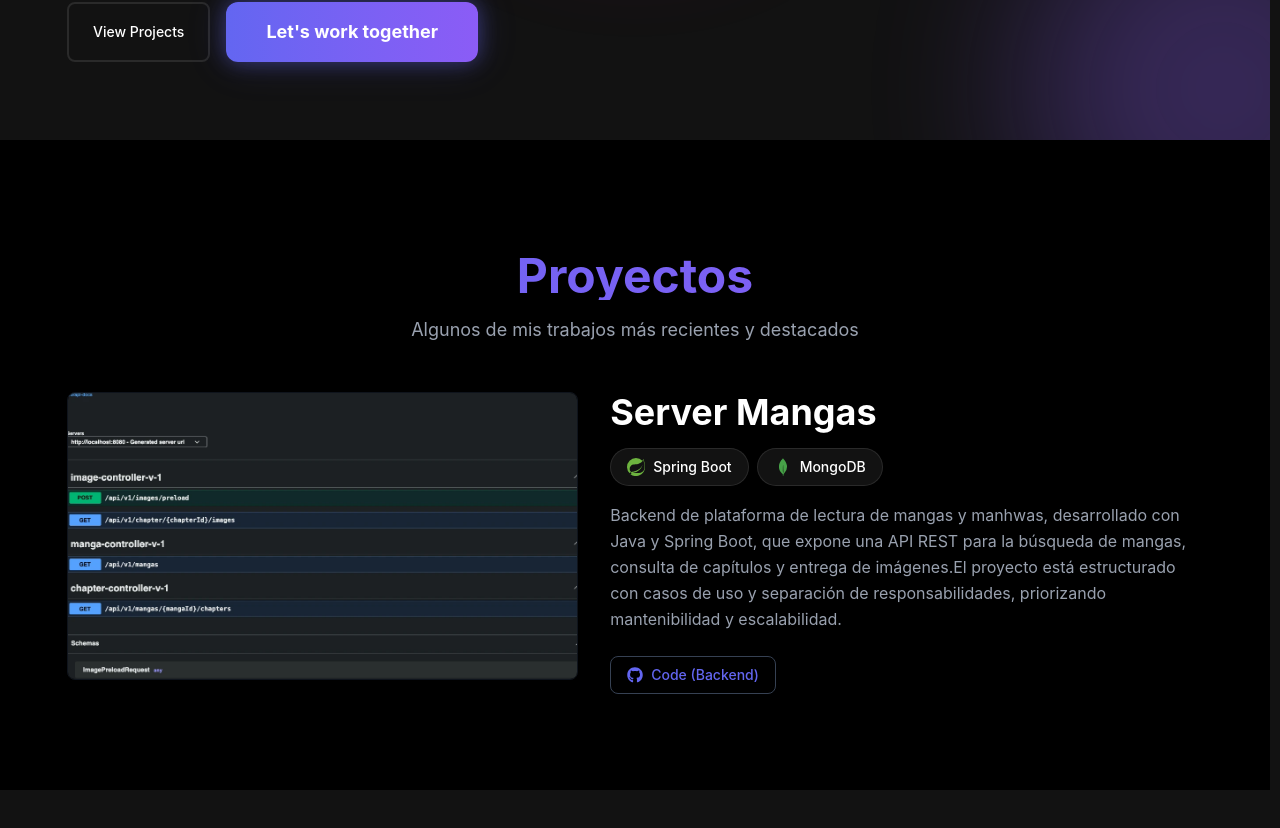
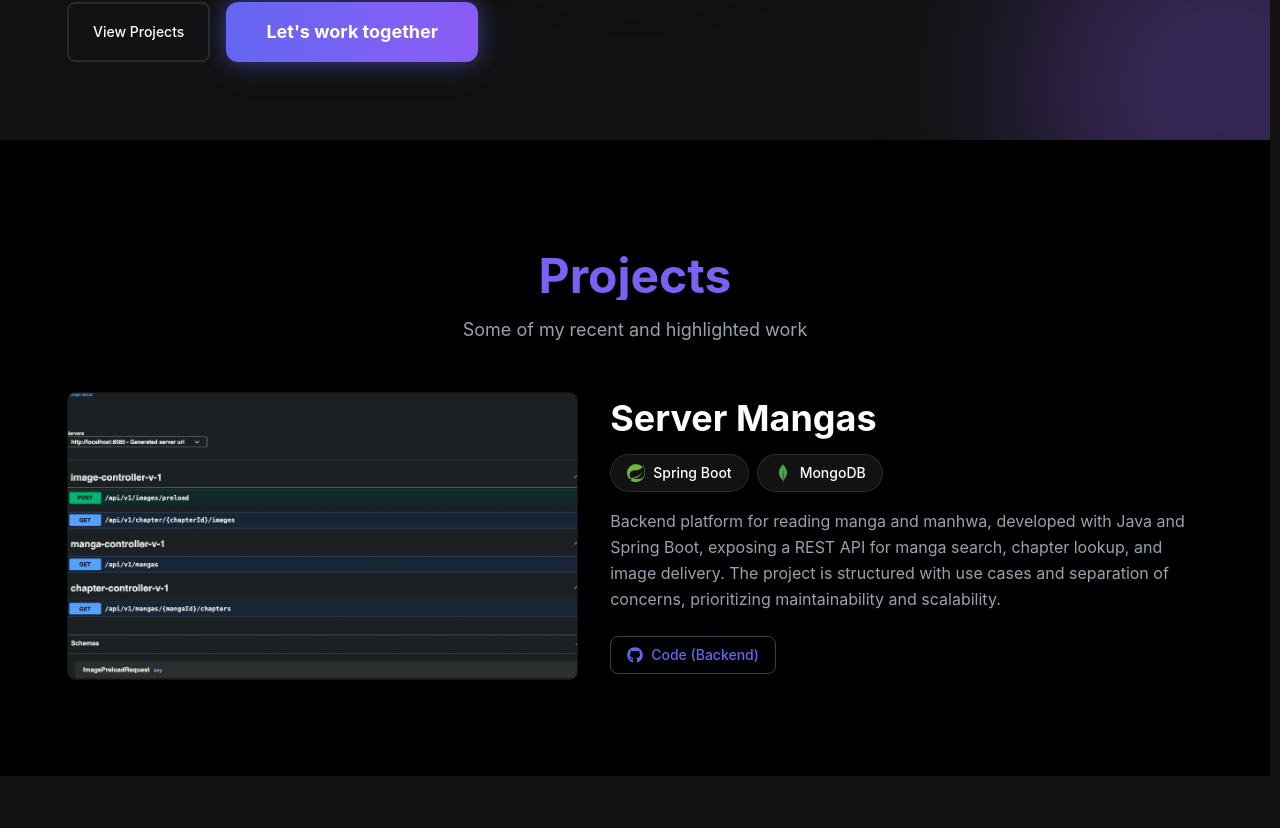
Before and after one commit to jesusfvb/portfolio, a React (Vite) app: page / in a window 1280 px wide. Shown: the part 660-1488 px from the top of the page. Built offline with nearby package versions, Linux system fonts and the light colour scheme.

Commit message:
feat(i18n): add projects section translations and integrate project details

```diff
--- a/src/application/i18n/index.ts
+++ b/src/application/i18n/index.ts
@@ -6,6 +6,8 @@
 import esEducation from "@/application/i18n/locales/education/es.json";
 import enSkills from "@/application/i18n/locales/skills/en.json";
 import esSkills from "@/application/i18n/locales/skills/es.json";
+import enProjects from "@/application/i18n/locales/projects/en.json";
+import esProjects from "@/application/i18n/locales/projects/es.json";
 import { SUPPORTED_LANGUAGES } from "@/application/i18n/constants";
 
 const resources = {
@@ -14,6 +16,7 @@
       ...en,
       education: enEducation,
       skills: enSkills,
+      projects: enProjects,
     },
   },
   es: {
@@ -21,6 +24,7 @@
       ...es,
       education: esEducation,
       skills: esSkills,
+      projects: esProjects,
     },
   },
 };
--- a/src/application/i18n/locales/en.json
+++ b/src/application/i18n/locales/en.json
@@ -13,6 +13,10 @@
   "contactButton": {
     "idea": "Do you have an idea?",
     "collaborate": "Let's work together"
+  },
+  "projectsSection": {
+    "title": "Projects",
+    "subtitle": "Some of my recent and highlighted work"
   },
   "hero": {
     "title": "Backend Java Developer",
--- a/src/application/i18n/locales/es.json
+++ b/src/application/i18n/locales/es.json
@@ -13,6 +13,10 @@
   "contactButton": {
     "idea": "¿Tienes una idea?",
     "collaborate": "Trabajemos juntos"
+  },
+  "projectsSection": {
+    "title": "Proyectos",
+    "subtitle": "Algunos de mis trabajos más recientes y destacados"
   },
   "hero": {
     "title": "Backend Java Developer",
--- /dev/null
+++ b/src/application/i18n/locales/projects/en.json
@@ -0,0 +1,8 @@
+{
+  "items": {
+    "serverMangas": {
+      "title": "Server Mangas",
+      "description": "Backend platform for reading manga and manhwa, developed with Java and Spring Boot, exposing a REST API for manga search, chapter lookup, and image delivery. The project is structured with use cases and separation of concerns, prioritizing maintainability and scalability."
+    }
+  }
+}
--- /dev/null
+++ b/src/application/i18n/locales/projects/es.json
@@ -0,0 +1,8 @@
+{
+  "items": {
+    "serverMangas": {
+      "title": "Server Mangas",
+      "description": "Backend de plataforma de lectura de mangas y manhwas, desarrollado con Java y Spring Boot, que expone una API REST para la búsqueda de mangas, consulta de capítulos y entrega de imágenes. El proyecto está estructurado con casos de uso y separación de responsabilidades, priorizando mantenibilidad y escalabilidad."
+    }
+  }
+}
--- a/src/domain/constants/projects.constants.ts
+++ b/src/domain/constants/projects.constants.ts
@@ -3,8 +3,8 @@
 export const PROJECTS: Project[] = [
   {
     id: 1,
-    title: "Server Mangas",
-    description: "Backend de plataforma de lectura de mangas y manhwas, desarrollado con Java y Spring Boot, que expone una API REST para la búsqueda de mangas, consulta de capítulos y entrega de imágenes.El proyecto está estructurado con casos de uso y separación de responsabilidades, priorizando mantenibilidad y escalabilidad.",
+    title: "projects.items.serverMangas.title",
+    description: "projects.items.serverMangas.description",
     technologies: [
       "Spring Boot",
       "MongoDB",
--- a/src/presentation/features/home/components/ProjectsSection/ProjectsSection.tsx
+++ b/src/presentation/features/home/components/ProjectsSection/ProjectsSection.tsx
@@ -1,15 +1,17 @@
 import { PROJECTS } from "@/domain/constants/projects.constants";
+import { useTranslation } from "react-i18next";
 import { ProjectCard } from "./components/card";
 
 const Projects = () => {
+  const { t } = useTranslation();
   return (
     <section id="projects" className="scroll-mt-20 bg-black py-24">
       <div className="container">
         <h2 className="mb-4 bg-linear-to-r from-[#6366f1] to-[#8b5cf6] bg-clip-text pt-4 text-center text-4xl font-bold text-transparent md:text-5xl">
-          Proyectos
+          {t("projectsSection.title")}
         </h2>
         <p className="mb-12 text-center text-lg text-gray-400">
-          Algunos de mis trabajos más recientes y destacados
+          {t("projectsSection.subtitle")}
         </p>
 
         <div className="mx-auto max-w-6xl space-y-12 md:space-y-16">
--- a/src/presentation/features/home/components/ProjectsSection/components/card/ProjectCard.tsx
+++ b/src/presentation/features/home/components/ProjectsSection/components/card/ProjectCard.tsx
@@ -1,4 +1,5 @@
 import type { Project } from "@/domain/interfaces/project.interface";
+import { useTranslation } from "react-i18next";
 import ProjectBanner from "./ProjectBanner";
 import ProjectCardContent from "./ProjectCardContent";
 
@@ -7,16 +8,26 @@
 }
 
 const ProjectCard = ({ project }: ProjectCardProps) => {
+  const { t } = useTranslation();
+
+  const translateField = (value?: string) => (value ? t(value) : value);
+
+  const translatedProject = {
+    ...project,
+    title: translateField(project.title) ?? "",
+    description: translateField(project.description) ?? "",
+  };
+
   return (
     <div className="flex flex-col md:flex-row gap-6 md:gap-8">
       {/* Imagen del proyecto */}
       <div className="w-full md:w-[45%] shrink-0">
-        <ProjectBanner project={project} />
+        <ProjectBanner project={translatedProject} />
       </div>
 
       {/* Contenido del proyecto */}
       <div className="flex-1">
-        <ProjectCardContent project={project} />
+        <ProjectCardContent project={translatedProject} />
       </div>
     </div>
   );
```
